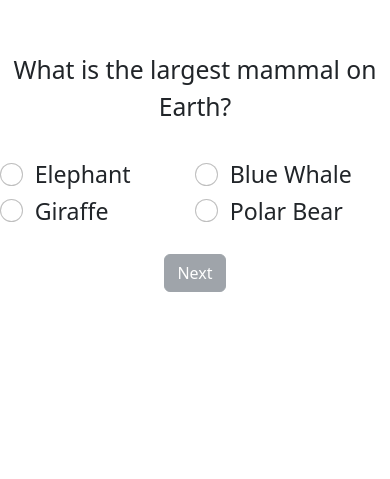
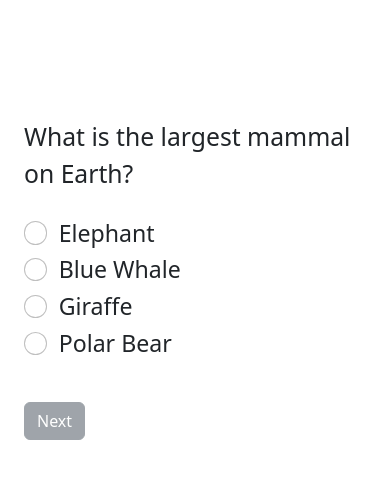
Before and after one commit to arabbani/mini-quiz-app, an Angular app: page /quiz/1 in a window 390 px wide. Shown: the part 175-654 px from the top of the page. Built offline with nearby package versions, Linux system fonts and the light colour scheme.

Commit message:
design improvement on mobile

```diff
--- a/src/app/modules/quiz/components/game/game.component.html
+++ b/src/app/modules/quiz/components/game/game.component.html
@@ -1,6 +1,6 @@
-<div class="h-75 d-flex flex-column justify-content-center">
+<div class="h-100 d-flex flex-column justify-content-center gap-3">
   <router-outlet></router-outlet>
-  <div class="gap-3 d-flex justify-content-center mt-4">
+  <div class="gap-3 d-flex mt-4">
     <button *ngIf="!isCurrentQuestionIsTheLastQuestion()" class="btn btn-secondary" (click)="submitAnswer()" [disabled]="!isAnswerSubmitButtonActive()">Next</button>
     <button *ngIf="isCurrentQuestionIsTheLastQuestion()" class="btn btn-primary" [disabled]="!isAnswerSubmitButtonActive()" (click)="submitAnswer()">Submit</button>
   </div>
--- a/src/app/modules/quiz/components/question/question.component.html
+++ b/src/app/modules/quiz/components/question/question.component.html
@@ -1,14 +1,22 @@
 <div
   *ngIf="question"
-  class="gap-3 d-flex flex-column align-items-center text-body-secondary"
+  class="gap-2 d-flex flex-column text-body-secondary"
 >
-  <p class="fs-2 text-center">{{ question.question }}</p>
-  <div class="row">
+  <p class="fs-2">{{ question.question }}</p>
+  <div class="d-flex flex-column">
     <div
-      class="col-6 form-check fs-3"
+      class="form-check fs-3"
       *ngFor="let option of question.options; index as i"
     >
-      <input class="form-check-input" type="radio" name="option" value="{{ option }}" id="{{ i }}" [checked]="answer === option" (change)="handleOptionCLick($event)" />
+      <input
+        class="form-check-input"
+        type="radio"
+        name="option"
+        value="{{ option }}"
+        id="{{ i }}"
+        [checked]="answer === option"
+        (change)="handleOptionCLick($event)"
+      />
       <label class="form-check-label" for="{{ i }}">
         {{ option }}
       </label>
--- a/src/app/modules/quiz/components/result/result.component.html
+++ b/src/app/modules/quiz/components/result/result.component.html
@@ -1,4 +1,4 @@
-<div class="h-75 d-flex flex-column justify-content-center align-items-center">
-  <p class="fs-1 text-center">Your scored {{ score }} out of {{ totalScore }}</p>
+<div class="h-100 d-flex flex-column justify-content-center align-items-center gap-5">
+  <p class="fs-1 text-center">You scored {{ score }} out of {{ totalScore }}</p>
   <button class="btn btn-primary btn-lg" (click)="startQuiz()">Replay</button>
 </div>
--- a/src/index.html
+++ b/src/index.html
@@ -6,9 +6,14 @@
   <base href="/">
   <meta name="viewport" content="width=device-width, initial-scale=1">
   <link rel="icon" type="image/x-icon" href="favicon.ico">
+  <style>
+    .layout-width {
+      max-width: 768px;
+    }
+  </style>
 </head>
 <body class="bg-secondary-subtle">
-  <main class="container vh-100">
+  <main class="layout-width vh-100 mx-auto px-4 px-md-0">
     <app-root></app-root>
   </main>
 </body>
```
